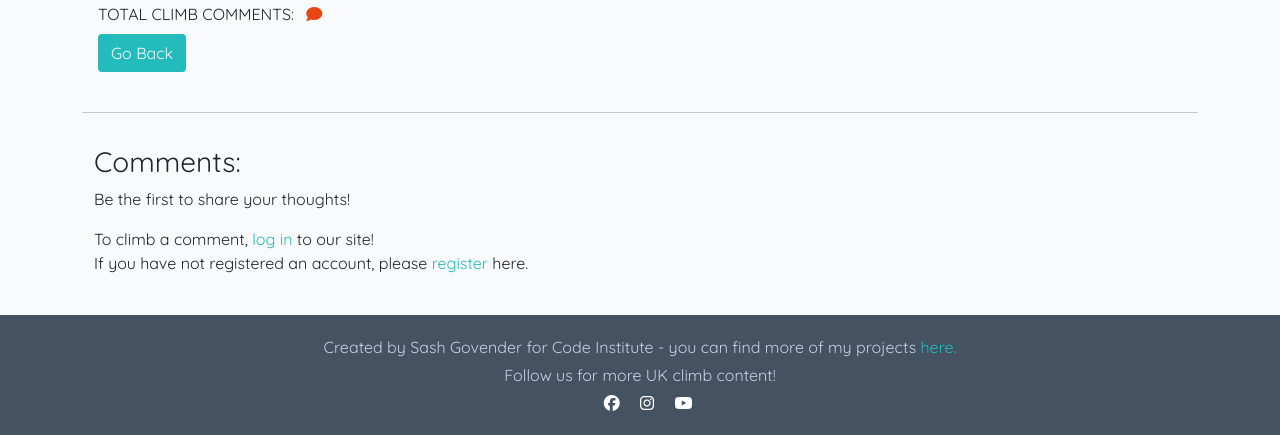
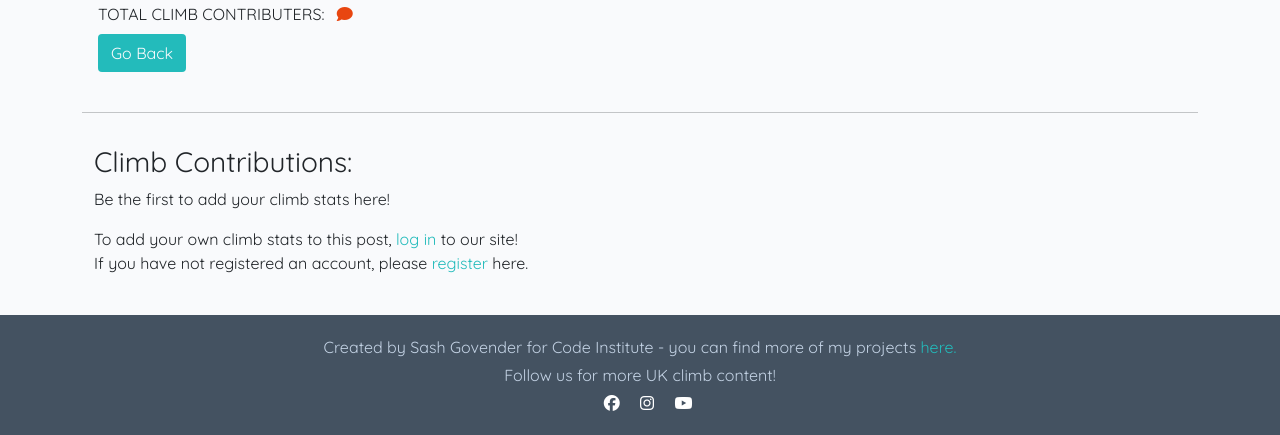
Before and after one commit to SashG91/Off-The-Saddle, a Django app: template templates/climb_detail.html in a window 1280 px wide. Shown: the part 451-886 px from the top of the page. Run offline with Django 3.2, Linux system fonts and the light colour scheme; the template is opened without the code that fills it, so the values that code supplies are empty; some libraries are stand-ins or nearby versions.

Commit message:
Format climb stats comments

```diff
--- a/OFF_THE_SADDLE/views.py
+++ b/OFF_THE_SADDLE/views.py
@@ -123,7 +123,6 @@ class CommentDelete(LoginRequiredMixin, UserPassesTestMixin, DeleteView):
 
     def get_success_url(self, *args, **kwargs):
         climb_slug = self.object.post.slug
-        # ClimbDetail.comment_deleted = True
         messages.success(self.request, 'Your comment has been deleted.')
         return reverse("climb_detail", kwargs={"slug": climb_slug})
 
--- a/templates/climb_detail.html
+++ b/templates/climb_detail.html
@@ -70,7 +70,7 @@
                     </div>
                     <!-- climb comments count -->
                     <div>
-                        <span>TOTAL CLIMB COMMENTS:</span>
+                        <span>TOTAL CLIMB CONTRIBUTERS:</span>
                         {% with comments.count as total_comments %}
                         <span class="btn-like-comment m-1"><i class="fa-solid fa-comment m-1"></i> {{ total_comments }}</span>
                         {% endwith %}
@@ -93,7 +93,7 @@
     <div class="container">
         <div class="row">
             <div class="card-container col-lg-8 mb-4 mt-3">
-                <h3>Comments:</h3>
+                <h3>Climb Contributions:</h3>
                 <div>
                     <!-- if there is at least one comment -->
                     {% if comments %}
@@ -125,9 +125,9 @@
                     {% endfor %}
                     <!-- else, if there is no comment -->
                     {% else %}
-                    <p>Be the first to share your thoughts!</p>
+                    <p>Be the first to add your climb stats here!</p>
                     {% if not user.is_authenticated %}
-                    <p>To climb a comment, <a class="link" href="{% url 'account_login' %}">log in</a> to our site!
+                    <p>To add your own climb stats to this post, <a class="link" href="{% url 'account_login' %}">log in</a> to our site!
                         <br> If you
                         have not registered an account, please <a class="link"
                             href="{% url 'account_signup' %}">register</a>
@@ -140,7 +140,7 @@
             <div class="card-container col-lg-4 mb-4 mt-3 ">
                 {% if user.is_authenticated %}
                 <!-- comment form -->
-                <h3>Leave your comment:</h3>
+                <h3>Leave your climb stats here:</h3>
                 <p>Posting as: {{ user.username }}</p>
                 <form method="post">
                     {{ comment_form | crispy }}
@@ -153,26 +153,3 @@
     </div>
 </div>
 {% endblock content %}
-
-<!-- climb Times -->
-<div>
-    <span>CLIMBS:</span>
-    {% for climb_time in ride_times %}
-    {{climb_time.user }}: {{climb_time.time}}</br>
-    {% if climb_time.user == user %}
-    <button type="edit" class="btn btn-md mt-2">Edit</button>
-    <button type="delete" class="btn btn-delete btn-md mt-2">Delete</button> <br />
-        {% endif %}
-    {% empty %}
-    Sorry, no ride times recorded yet
-    {% endfor %}
-</div>
-
-<!-- edit/delete/add climb time -->
-{% if user.is_authenticated %}
-<button type="add time" class="btn btn-add time btn-md mt-2">Add Time</button>
-{% endif %}
-
-{% if user.is_authenticated %}
-<a class="btn btn-primary" href="{%url 'add_time' climb.slug %}">Add Ride Time</a>
-{% endif %}
```
